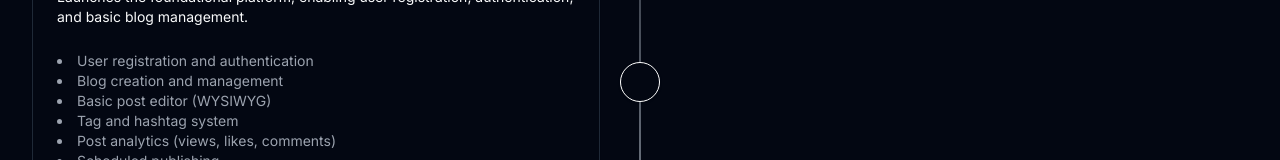
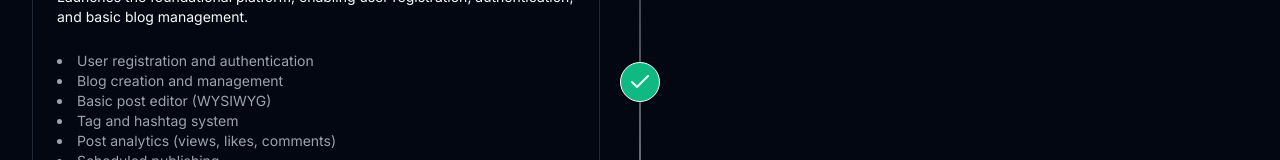
Before and after one commit to sezardino/next-blog, a Next.js app: page /road-map in a window 1280 px wide. Shown: the part 584-744 px from the top of the page. Built offline with nearby package versions, Linux system fonts and the light colour scheme.

Commit message:
ft: change version

```diff
--- a/src/app/(landing)/road-map/page.tsx
+++ b/src/app/(landing)/road-map/page.tsx
@@ -5,7 +5,7 @@ import { cn } from "@/utils/styles";
 import { Check } from "lucide-react";
 import { roadmapPage } from "./content";
 
-const currentMVPVersion = 0;
+const currentMVPVersion = 1;
 
 const RoadMapPage = () => {
   return (
```
